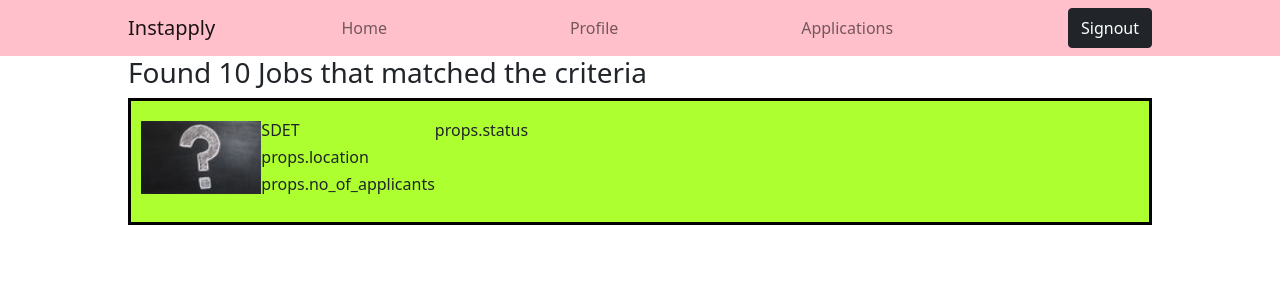
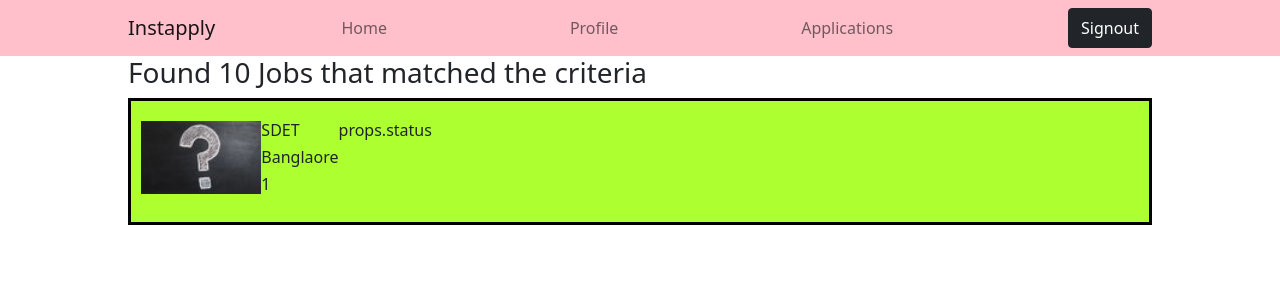
Before and after one commit to siva9598/Job_Portal, a React (Create React App) app in the folder client/: page /applications in a window 1280 px wide. Shown: the top 300 px of the page. Built offline with nearby package versions, Linux system fonts and the light colour scheme.

Commit message:
fix syntax error in job card

```diff
--- a/client/src/Components/JobCard.js
+++ b/client/src/Components/JobCard.js
@@ -11,8 +11,8 @@ const JobCard = (props) => {
         </div>
         <div className="job-details">
           <h6>{props.position}</h6>
-          <h6>props.location</h6>
-          <h6>props.no_of_applicants</h6>
+          <h6>{props.location}</h6>
+          <h6>{props.no_of_applicants}</h6>
         </div>
         {props.usecase === "application_listing" ? (
           <h6>props.status</h6>
```
